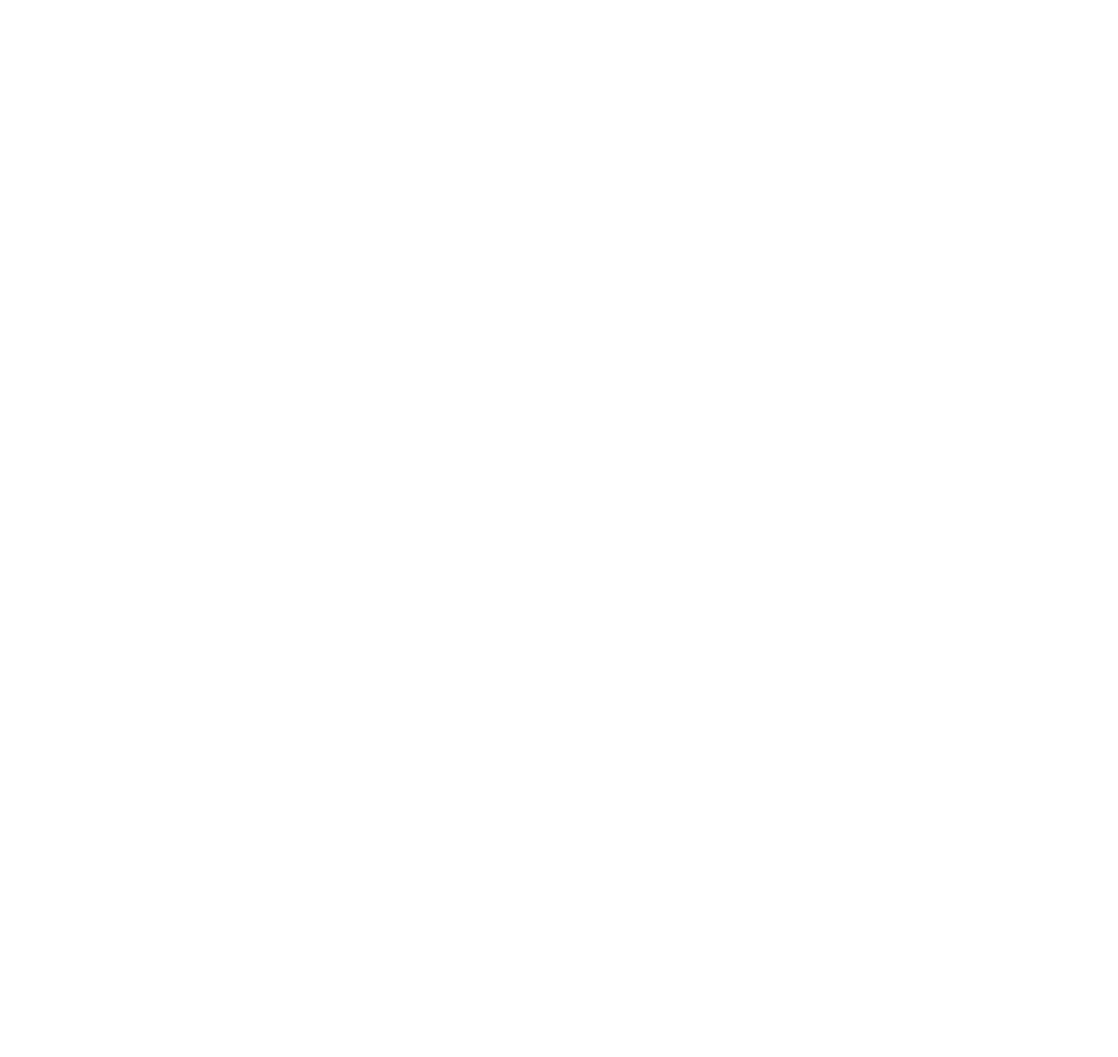
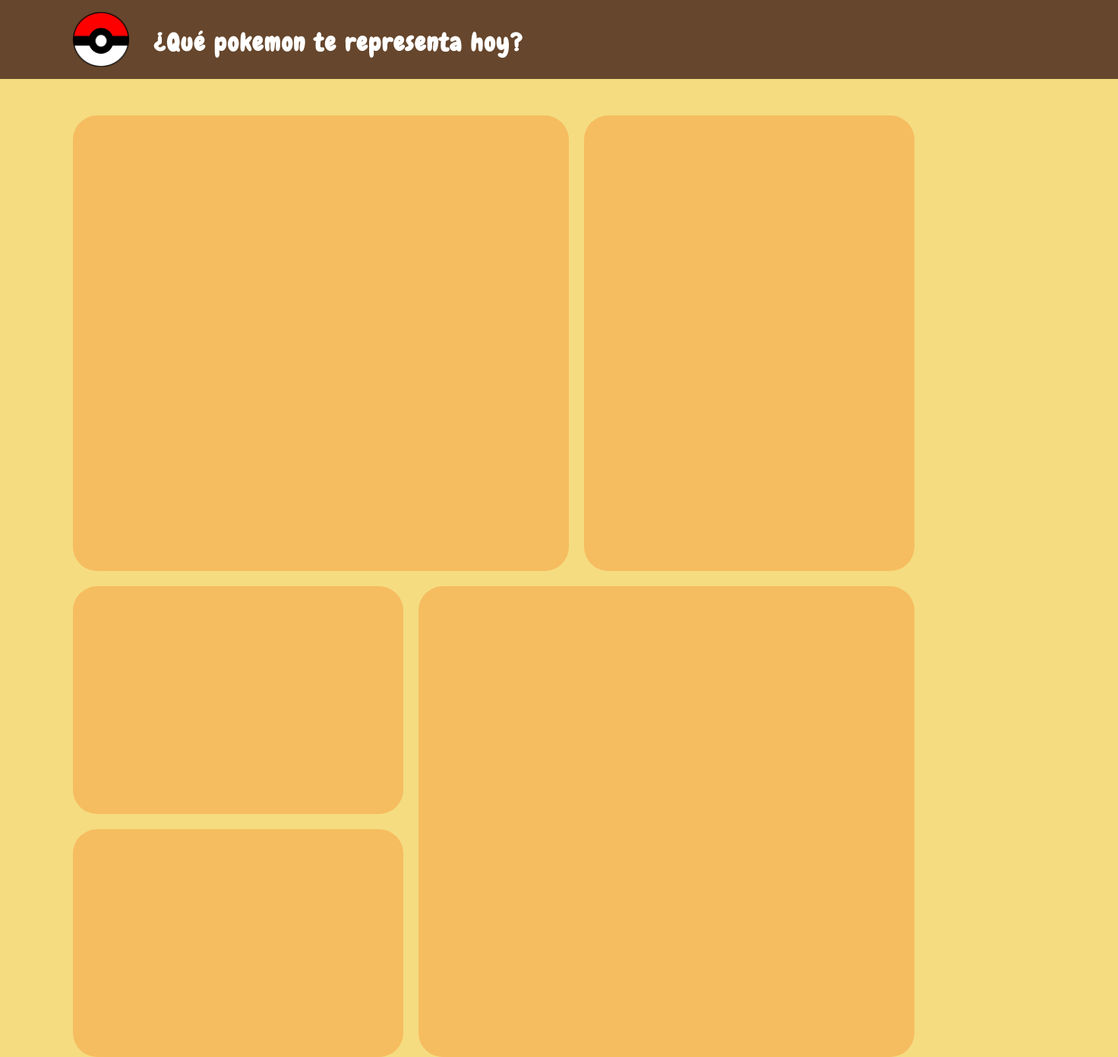
Before and after one commit to m1kegarza/proyecto3team4, a plain HTML site: page index.html in a window 1280 px wide. Shown: the whole page at 76% size, 1472 px wide, since content can reach past the window. Before the commit the page ends 800 px from the top, so only its background shows below. Drawn offline with nearby package versions, Linux system fonts and the light colour scheme.

Commit message:
Primer esqueleto HTML con CSS-grid

```diff
--- a/index.html
+++ b/index.html
@@ -4,9 +4,29 @@
     <meta charset="UTF-8">
     <meta http-equiv="X-UA-Compatible" content="IE=edge">
     <meta name="viewport" content="width=device-width, initial-scale=1.0">
-    <title>Document</title>
+    <link rel="stylesheet" href="./styles.css">
+    <script src="https://cdn.jsdelivr.net/npm/@popperjs/core@2.11.6/dist/umd/popper.min.js" integrity="sha384-oBqDVmMz9ATKxIep9tiCxS/Z9fNfEXiDAYTujMAeBAsjFuCZSmKbSSUnQlmh/jp3" crossorigin="anonymous"></script>
+<script src="https://cdn.jsdelivr.net/npm/bootstrap@5.3.0-alpha1/dist/js/bootstrap.min.js" integrity="sha384-mQ93GR66B00ZXjt0YO5KlohRA5SY2XofN4zfuZxLkoj1gXtW8ANNCe9d5Y3eG5eD" crossorigin="anonymous"></script>
+    <title>Pokémon</title>
 </head>
 <body>
-
+    <header class="navigation-bar">
+        <div class="logo">
+            <img src="./assets/images/pokebola.png" alt="">
+            <h2>¿Qué pokemon te representa hoy?</h2>
+        </div>
+        <div class="menu"></div>
+    </header>
+    <section class="main">
+        <div id="informacion">
+        <div class="caja pokemon"></div>
+        <div class="caja datos"></div>
+        </div>
+        <div id="estadisticas">
+            <div class="caja fortalezas"></div>
+            <div class="caja debilidades"></div>
+            <div class="caja stats"></div>
+        </div>
+    </section>
 </body>
 </html>
--- a/styles.css
+++ b/styles.css
@@ -0,0 +1,94 @@
+@import url('https://fonts.googleapis.com/css2?family=Chewy&display=swap');
+body{
+    margin: 0;
+    background-color: #F5DC80;
+}
+.navigation-bar{
+    display: flex;
+    background-color: #66462C;
+    margin: 0;
+    padding: 1rem 6rem 1rem 6rem;
+    height: 4.5rem;
+    width: 100%;
+
+}
+.logo{
+   display: flex;
+   flex-direction: row;
+    width: 70%;
+}
+.logo img{
+    width:auto;
+    padding: 0;
+}
+.logo h2{
+    color: white;
+    font-size: 2rem;
+    margin: 0;
+    padding: 1.25rem 2rem 1.25rem 2rem;
+    font-family: 'Chewy', cursive;
+    word-spacing: .10rem;
+    letter-spacing: .1rem;
+    font-weight: 800;
+}
+.caja{
+    background-color: #F6BC60;
+    height: 10rem;
+    width: auto;
+    border-radius: 2rem;
+}
+
+.main{
+    padding: 3rem 6rem;
+    height: 50rem;
+
+}
+.pokemon{
+    grid-area: pokemon;
+    height: auto;
+    width: auto;
+}
+.datos{
+    grid-area: datos;
+    height: auto;
+    width: auto;
+}
+.fortalezas{
+    grid-area: fortalezas;
+    height: auto;
+    width: auto;
+}
+.debilidades{
+    grid-area: debilidades;
+    height: auto;
+    width: auto;
+}
+.stats{
+    grid-area: stats;
+    height: auto;
+    width: auto;
+}
+#informacion{
+    display: grid;
+    grid-template-columns: 60% 40%;
+    grid-template-rows: 600px;
+    row-gap: 20px;
+    column-gap: 20px;
+    align-self: center;
+    text-align: center;
+    grid-template-areas:
+    "pokemon datos";
+}
+#estadisticas{
+    margin-top: 20px;
+    display: grid;
+    grid-template-columns: 40% 60%;
+    grid-template-rows: 300px 300px;
+    row-gap: 20px;
+    column-gap: 20px;
+    align-self: center;
+    text-align: center;
+    grid-template-areas:
+    "fortalezas stats"
+    "debilidades stats";
+}
```
Also changed, not shown: assets/images/pokebola.png (added).
